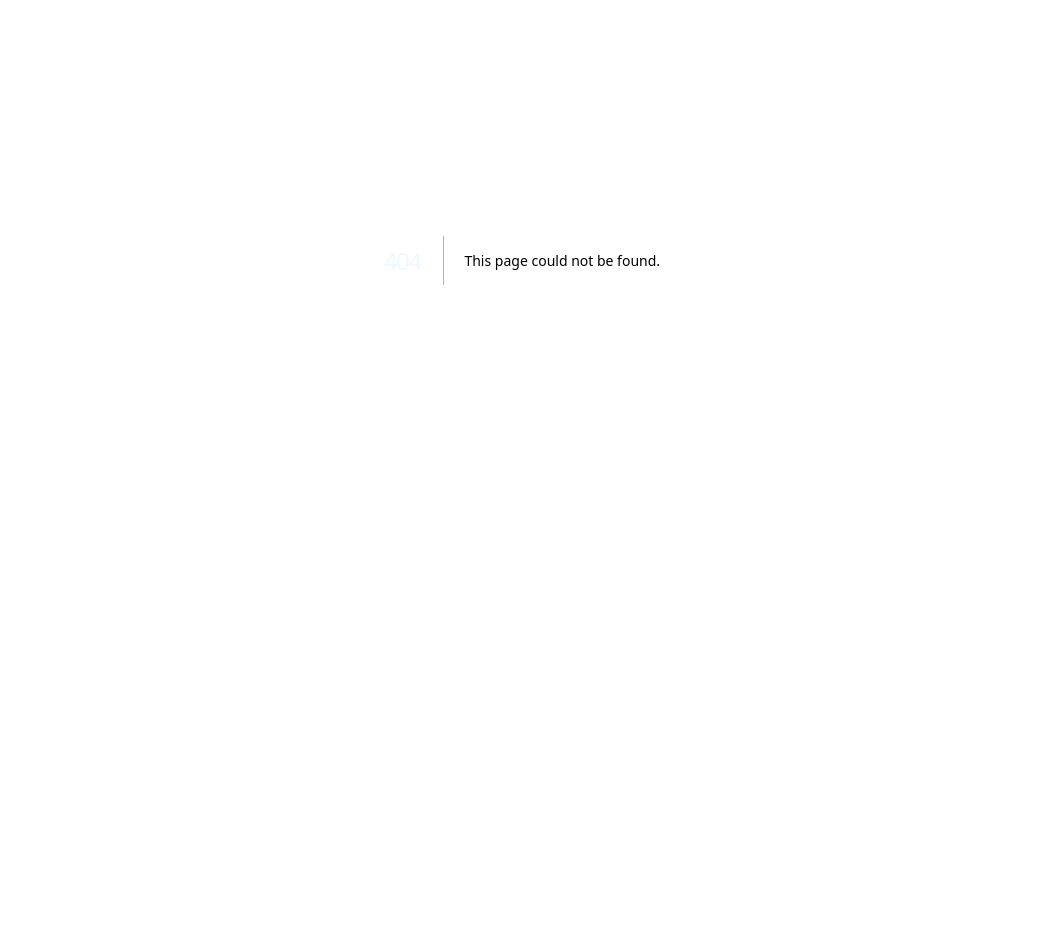
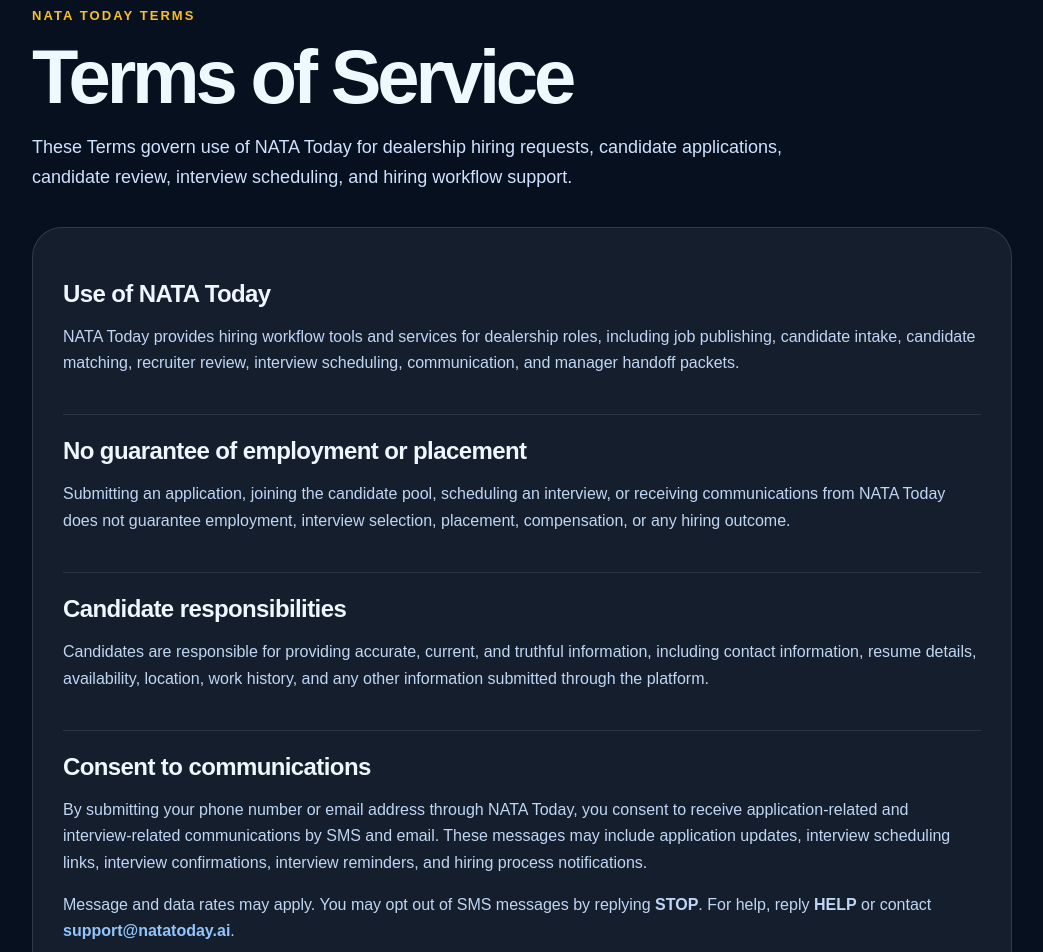
Before and after one commit to zlomke76-del/natatoday, a Next.js app: page /terms in a window 1280 px wide. Before the commit this address had no page. Shown: the part 140-1092 px from the top of the page, without its empty margins (118-1161 px from the left). Before the commit the page ends 800 px from the top, so only its background shows below. Built offline with nearby package versions, Linux system fonts and the light colour scheme.

Commit message:
Create page.tsx

```diff
--- /dev/null
+++ b/app/terms/page.tsx
@@ -0,0 +1,240 @@
+import Nav from "../components/Nav";
+
+export const metadata = {
+  title: "Terms of Service | NATA Today",
+  description:
+    "NATA Today terms for candidate applications, interview scheduling, and dealership hiring workflows.",
+};
+
+export default function TermsPage() {
+  return (
+    <main className="shell">
+      <Nav />
+
+      <section style={pageStyle}>
+        <div className="eyebrow">NATA Today Terms</div>
+
+        <h1 style={titleStyle}>Terms of Service</h1>
+
+        <p style={ledeStyle}>
+          These Terms govern use of NATA Today for dealership hiring requests,
+          candidate applications, candidate review, interview scheduling, and
+          hiring workflow support.
+        </p>
+
+        <div style={cardStyle}>
+          <TermsSection title="Use of NATA Today">
+            <p>
+              NATA Today provides hiring workflow tools and services for
+              dealership roles, including job publishing, candidate intake,
+              candidate matching, recruiter review, interview scheduling,
+              communication, and manager handoff packets.
+            </p>
+          </TermsSection>
+
+          <TermsSection title="No guarantee of employment or placement">
+            <p>
+              Submitting an application, joining the candidate pool, scheduling
+              an interview, or receiving communications from NATA Today does not
+              guarantee employment, interview selection, placement, compensation,
+              or any hiring outcome.
+            </p>
+          </TermsSection>
+
+          <TermsSection title="Candidate responsibilities">
+            <p>
+              Candidates are responsible for providing accurate, current, and
+              truthful information, including contact information, resume
+              details, availability, location, work history, and any other
+              information submitted through the platform.
+            </p>
+          </TermsSection>
+
+          <TermsSection title="Consent to communications">
+            <p>
+              By submitting your phone number or email address through NATA
+              Today, you consent to receive application-related and
+              interview-related communications by SMS and email. These messages
+              may include application updates, interview scheduling links,
+              interview confirmations, interview reminders, and hiring process
+              notifications.
+            </p>
+            <p>
+              Message and data rates may apply. You may opt out of SMS messages
+              by replying <strong>STOP</strong>. For help, reply{" "}
+              <strong>HELP</strong> or contact{" "}
+              <a href="mailto:support@natatoday.ai" style={linkStyle}>
+                support@natatoday.ai
+              </a>
+              .
+            </p>
+          </TermsSection>
+
+          <TermsSection title="Dealer and employer decisions">
+            <p>
+              Participating dealerships and employers remain responsible for
+              their hiring decisions. NATA Today may provide candidate
+              organization, screening support, matching, interview packets, and
+              workflow tools, but final employment decisions belong to the
+              participating employer.
+            </p>
+          </TermsSection>
+
+          <TermsSection title="Candidate pool and future matching">
+            <p>
+              Candidates may be considered for current or future roles based on
+              submitted information, location, resume details, role fit, and
+              hiring needs. NATA Today may retain candidate information for
+              future matching unless deletion is requested or the candidate is no
+              longer eligible for consideration.
+            </p>
+          </TermsSection>
+
+          <TermsSection title="Platform communications">
+            <p>
+              Communications sent by NATA Today are intended for transactional
+              hiring workflow purposes, including application and interview
+              updates. NATA Today does not permit use of the platform for
+              unlawful, misleading, harassing, or unsolicited messaging.
+            </p>
+          </TermsSection>
+
+          <TermsSection title="Acceptable use">
+            <p>You agree not to:</p>
+            <ul style={listStyle}>
+              <li>Submit false or misleading candidate information.</li>
+              <li>Use the platform for unlawful or discriminatory purposes.</li>
+              <li>Attempt to access information you are not authorized to view.</li>
+              <li>Interfere with the platform’s operation or security.</li>
+            </ul>
+          </TermsSection>
+
+          <TermsSection title="Privacy">
+            <p>
+              Use of NATA Today is also governed by our{" "}
+              <a href="/privacy" style={linkStyle}>
+                Privacy Policy
+              </a>
+              , which explains how candidate and employer information is
+              collected, used, retained, and shared.
+            </p>
+          </TermsSection>
+
+          <TermsSection title="Service availability">
+            <p>
+              NATA Today may update, modify, suspend, or discontinue parts of
+              the service at any time. We are not responsible for delays,
+              interruptions, third-party service failures, or delivery failures
+              caused by incorrect contact information, carrier filtering, email
+              bounce, or other external systems.
+            </p>
+          </TermsSection>
+
+          <TermsSection title="Limitation of liability">
+            <p>
+              To the fullest extent permitted by law, NATA Today is not liable
+              for indirect, incidental, consequential, special, or punitive
+              damages arising from use of the platform or hiring outcomes.
+            </p>
+          </TermsSection>
+
+          <TermsSection title="Changes to these terms">
+            <p>
+              We may update these Terms as the platform evolves. Updates will be
+              posted on this page with the updated effective date.
+            </p>
+          </TermsSection>
+
+          <TermsSection title="Contact">
+            <p>
+              Questions about these Terms may be sent to{" "}
+              <a href="mailto:support@natatoday.ai" style={linkStyle}>
+                support@natatoday.ai
+              </a>
+              .
+            </p>
+          </TermsSection>
+
+          <p style={effectiveStyle}>Effective date: May 1, 2026</p>
+        </div>
+      </section>
+    </main>
+  );
+}
+
+function TermsSection({
+  title,
+  children,
+}: {
+  title: string;
+  children: React.ReactNode;
+}) {
+  return (
+    <section style={sectionStyle}>
+      <h2 style={sectionTitleStyle}>{title}</h2>
+      <div style={bodyStyle}>{children}</div>
+    </section>
+  );
+}
+
+const pageStyle: React.CSSProperties = {
+  width: "min(980px, calc(100% - 40px))",
+  margin: "0 auto",
+  padding: "72px 0 96px",
+};
+
+const titleStyle: React.CSSProperties = {
+  margin: "12px 0 0",
+  fontSize: "clamp(44px, 7vw, 76px)",
+  lineHeight: 0.95,
+  letterSpacing: "-0.055em",
+};
+
+const ledeStyle: React.CSSProperties = {
+  maxWidth: 760,
+  color: "#cfe2ff",
+  fontSize: 18,
+  lineHeight: 1.65,
+  marginTop: 20,
+};
+
+const cardStyle: React.CSSProperties = {
+  marginTop: 34,
+  borderRadius: 30,
+  padding: 30,
+  background: "rgba(255,255,255,0.06)",
+  border: "1px solid rgba(255,255,255,0.12)",
+};
+
+const sectionStyle: React.CSSProperties = {
+  padding: "22px 0",
+  borderBottom: "1px solid rgba(255,255,255,0.1)",
+};
+
+const sectionTitleStyle: React.CSSProperties = {
+  margin: 0,
+  fontSize: 24,
+  letterSpacing: "-0.025em",
+};
+
+const bodyStyle: React.CSSProperties = {
+  color: "#bfd6f5",
+  lineHeight: 1.65,
+  marginTop: 10,
+};
+
+const listStyle: React.CSSProperties = {
+  margin: "10px 0 0",
+  paddingLeft: 22,
+};
+
+const linkStyle: React.CSSProperties = {
+  color: "#93c5fd",
+  fontWeight: 900,
+};
+
+const effectiveStyle: React.CSSProperties = {
+  margin: "24px 0 0",
+  color: "#9fb4d6",
+  fontSize: 13,
+};
```
